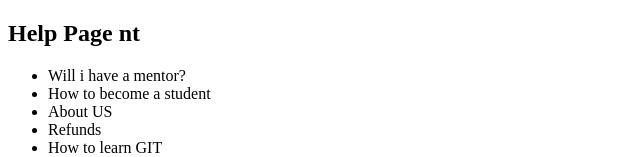
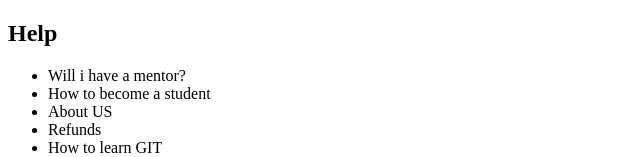
Before and after one commit to Romka057/mate-test-repository, a plain HTML site: page help.html in a window 1280 px wide. Shown: the top 157 px of the page, without its empty margins (0-640 px from the left). Drawn offline with Linux system fonts and the light colour scheme.

Commit message:
changed help page title according to feedback

```diff
--- a/help.html
+++ b/help.html
@@ -7,7 +7,7 @@
 </head>
 <body>
     <h2>
-        Help Page nt
+        Help
     </h2>
 
     <ul>
```
